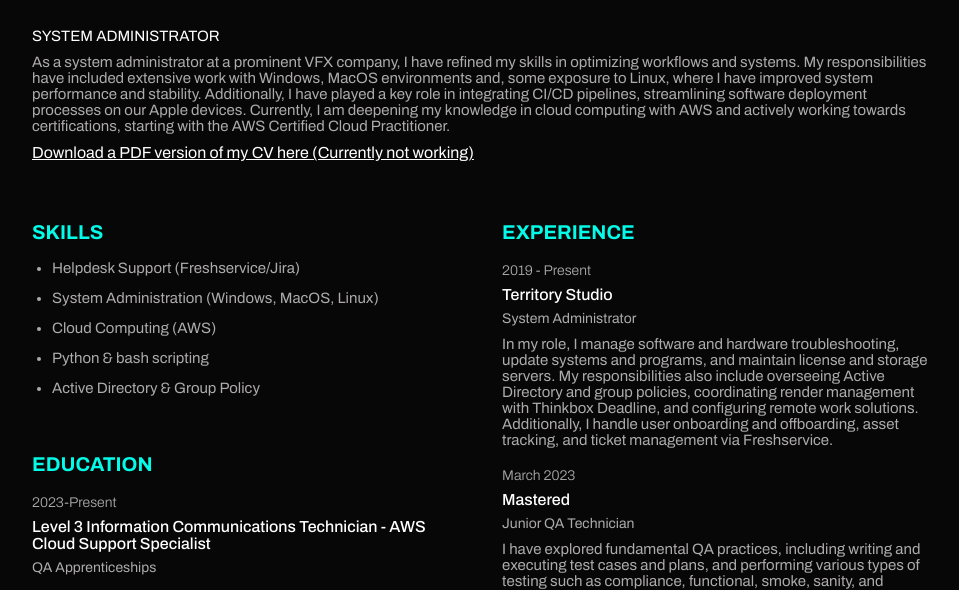
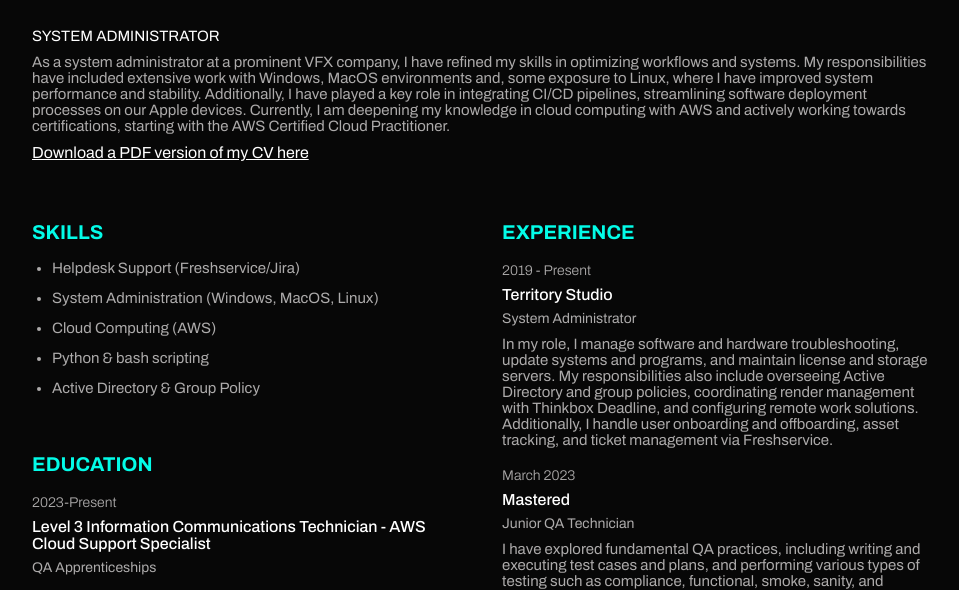
Before and after one commit to jeffreyka/cv_website, a plain HTML site: page Website/index.html in a window 1280 px wide. Shown: the part 183-773 px from the top of the page, without its empty margins (158-1117 px from the left). Drawn offline with nearby package versions, Linux system fonts and the light colour scheme.

Commit message:
Added pdf file for cv and removed the text stating it's not working

```diff
--- a/Website/index.html
+++ b/Website/index.html
@@ -30,7 +30,7 @@
                             I am deepening my knowledge in cloud computing with AWS and actively working towards
                             certifications, starting with the AWS Certified Cloud Practitioner.
                         </p>
-                        <a class="downloadButton" href="./cv.pdf" download="Jeff Karkari-Apau's CV.pdf">Download a PDF version of my CV here (Currently not working)</a>
+                        <a class="downloadButton" href="./cv.pdf" download="Jeff Karkari-Apau's CV.pdf">Download a PDF version of my CV here</a>
                     </div>
                 </div>
 
```
Also changed, not shown: 2 other files.
